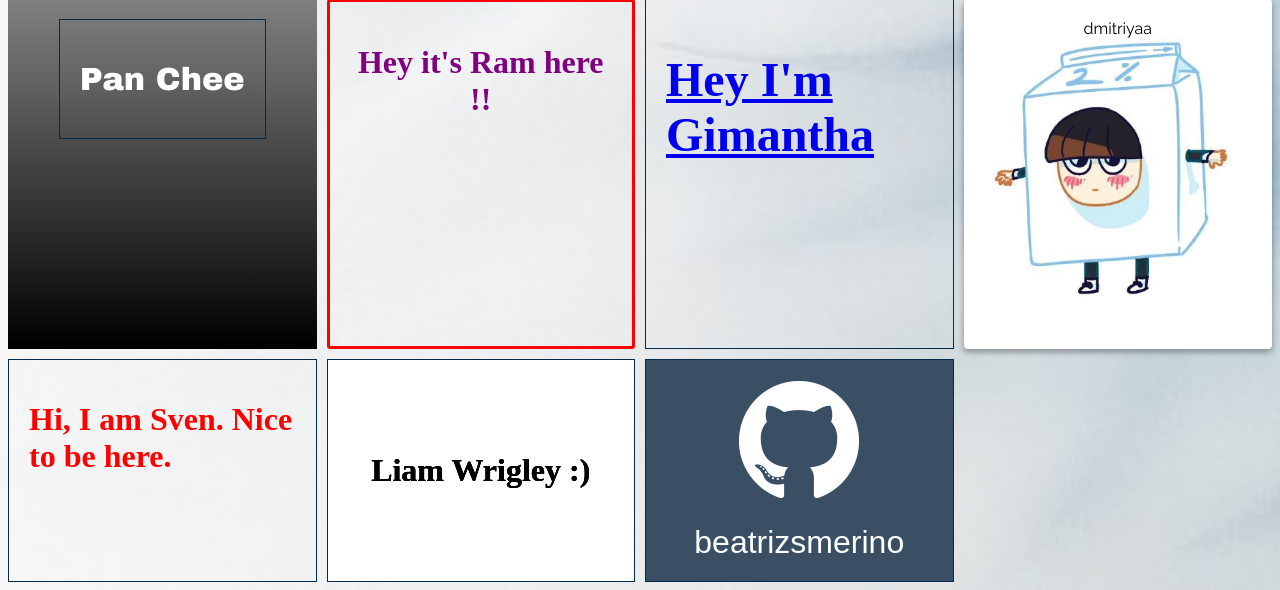
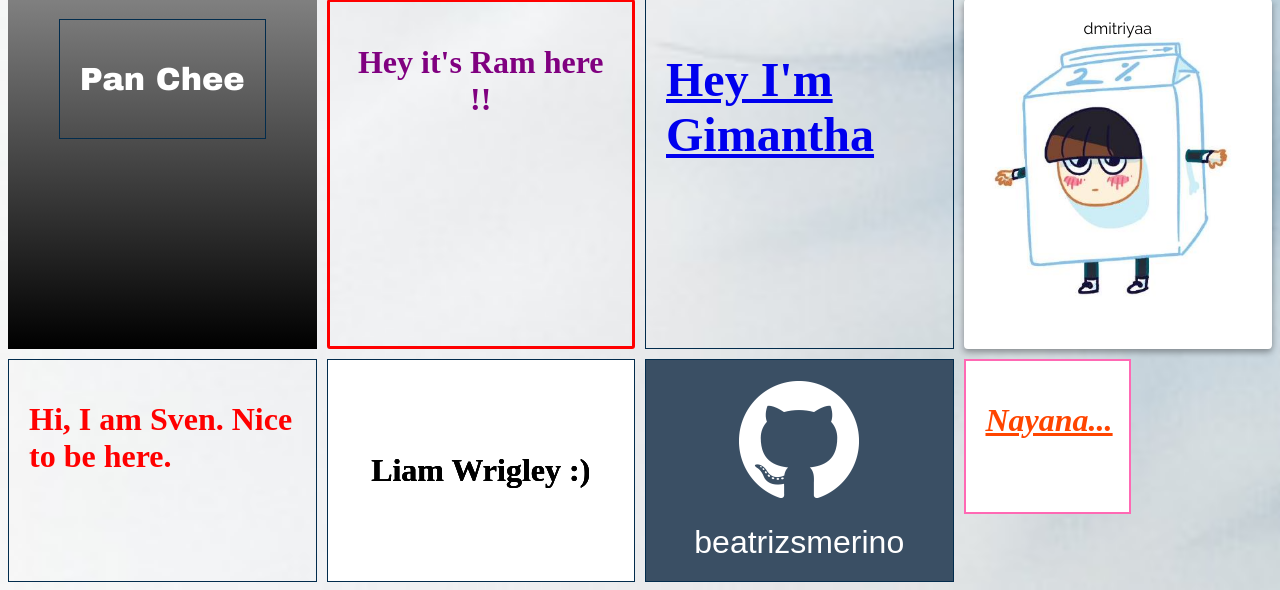
Before and after one commit to RomchyFCC/GitHub-Practice-For-All, a PHP site: page /contributors.html in a window 1280 px wide. Shown: the part 3061-3651 px from the top of the page. Run offline with PHP 8.4, Linux system fonts and the light colour scheme.

Commit message:
added my name

```diff
--- a/contributors.html
+++ b/contributors.html
@@ -382,6 +382,11 @@
 				<span>beatrizsmerino</span>
 			</a>
 		</div>
+		<div class="nj">
+			<a href="https://github.com/nayanajain" target="_blank">
+				<h1>Nayana...</h1>
+			</a>
+		</div>
 
 		<script src="./scripts/contributors.js"></script>
 	</body>
--- a/style/contributors.css
+++ b/style/contributors.css
@@ -727,3 +727,25 @@ div {
   text-decoration: none;
   color: white;
 }
+.nj
+{
+    width:40%;
+    height: 50%;
+    background-color: white;
+    border: 2px solid hotpink;
+
+
+}
+.nj a{
+    color: orangered;
+    font-style: italic;
+
+
+}
+.nj a:hover
+{
+    color: purple;
+    font-size: xx-large;
+    font-family: monospace;
+
+}
```
